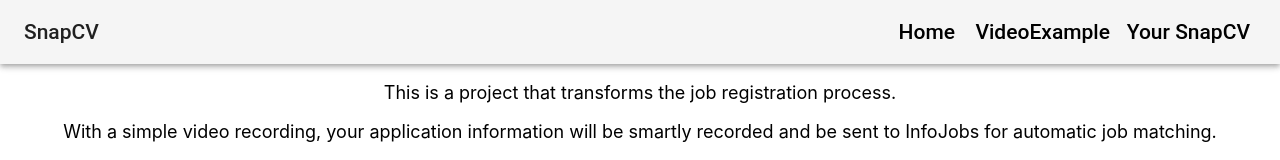
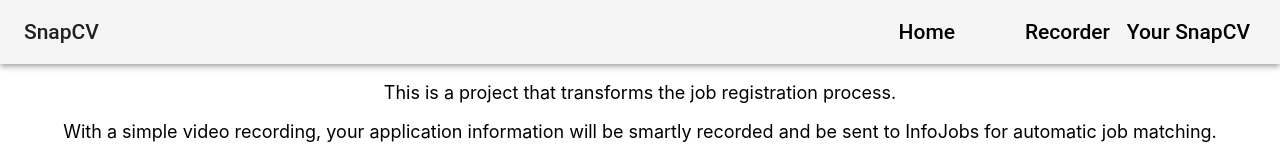
Before and after one commit to alexander7161/SnapCV, a React (Create React App) app: page / in a window 1280 px wide. Shown: the top 160 px of the page. Built offline with nearby package versions, Linux system fonts and the light colour scheme.

Commit message:
rename in navbar

```diff
--- a/src/components/Navbar.jsx
+++ b/src/components/Navbar.jsx
@@ -68,7 +68,7 @@ const Navbar = () => {
                     to="/create"
                     style={{ position: "absolute", bottom: 10, right: 160 }}
                   >
-                    VideoExample
+                    Recorder
                   </Link>
                 </li>
                 <li>
```
